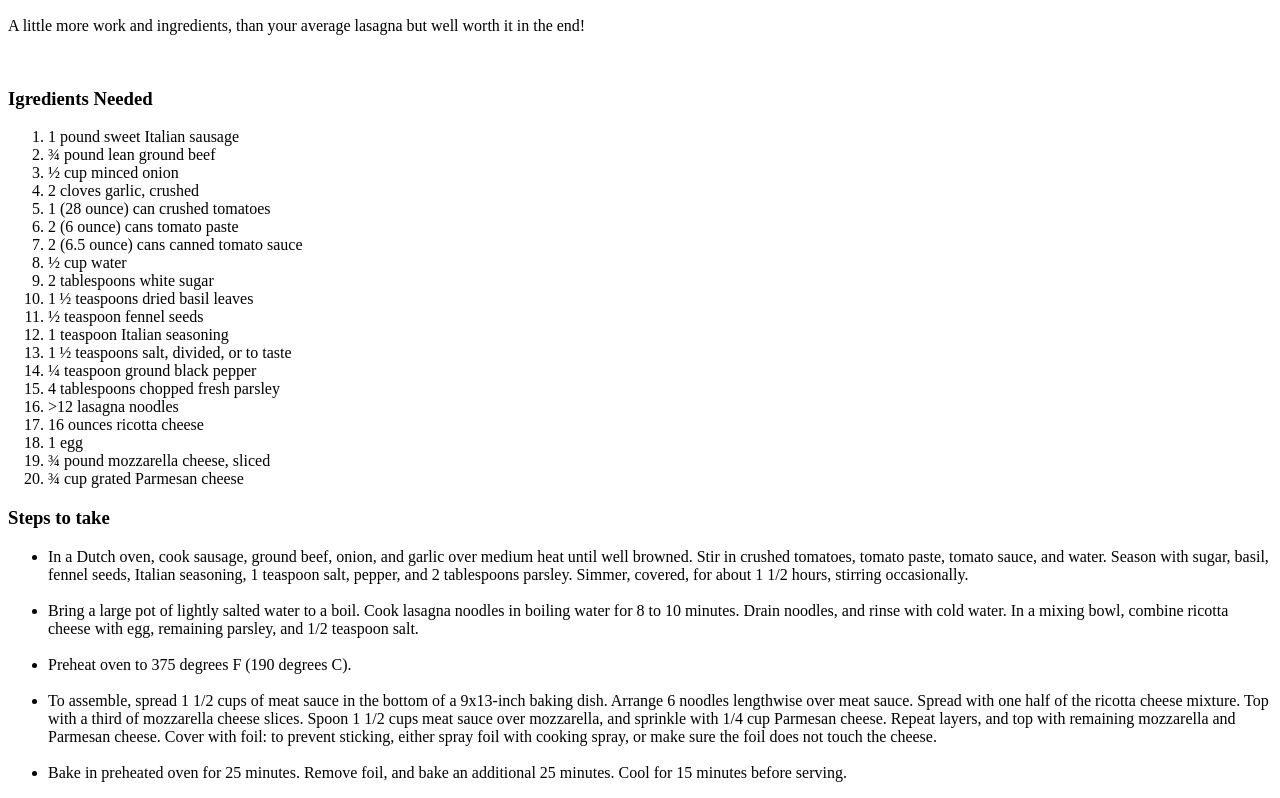
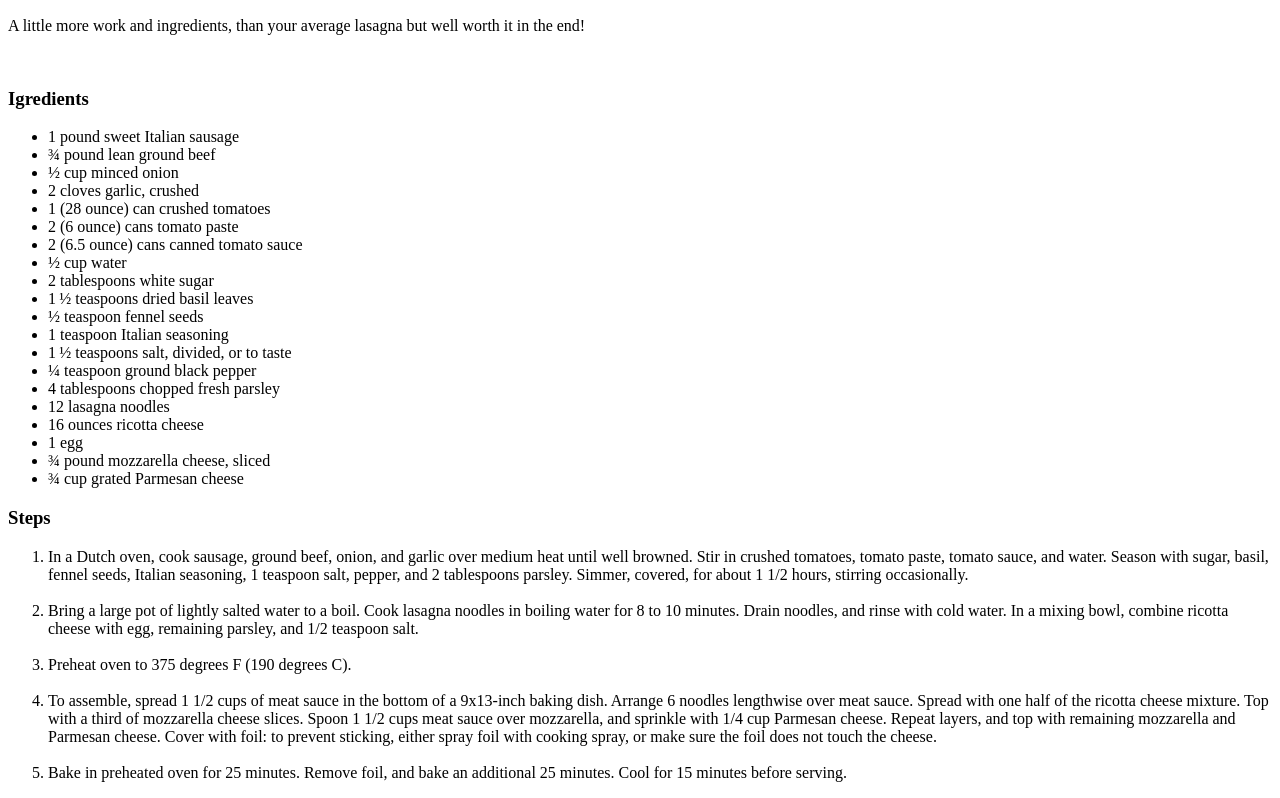
Before and after one commit to Mat-Lain/odin-recipes, a plain HTML site: page recipes/lasagna.html in a window 1280 px wide. Shown: the part 462-1260 px from the top of the page. Drawn offline with Linux system fonts and the light colour scheme.

Commit message:
Fixed Wrong Lists

```diff
--- a/recipes/lasagna.html
+++ b/recipes/lasagna.html
@@ -14,12 +14,12 @@
 
     <p>A little more work and ingredients, than your average lasagna but well worth it in the end!</p>
 
-    <br> <h3>Igredients Needed</h3>
+    <br> <h3>Igredients</h3>
 
-    <ol>
+    <ul>
       <li>1 pound sweet Italian sausage </li>
       <li>¾ pound lean ground beef </li>
-      <li> ½ cup minced onion </li>
+      <li>½ cup minced onion </li>
       <li>2 cloves garlic, crushed </li>
       <li>1 (28 ounce) can crushed tomatoes</li>
       <li>2 (6 ounce) cans tomato paste</li>
@@ -32,16 +32,16 @@
       <li>1 ½ teaspoons salt, divided, or to taste</li>
       <li>¼ teaspoon ground black pepper</li>
       <li>4 tablespoons chopped fresh parsley</li>
-      <li>>12 lasagna noodles</li>
+      <li>12 lasagna noodles</li>
       <li>16 ounces ricotta cheese</li>
       <li>1 egg</li>
       <li>¾ pound mozzarella cheese, sliced</li>
       <li>¾ cup grated Parmesan cheese</li>
-    </ol>
+    </ul>
 
-    <h3>Steps to take</h3>
+    <h3>Steps</h3>
 
-    <ul>
+    <ol>
       <li>In a Dutch oven, cook sausage, ground beef, onion, and garlic over medium heat until well browned.
         Stir in crushed tomatoes, tomato paste, tomato sauce, and water. Season with sugar, basil, fennel seeds,
         Italian seasoning,
@@ -62,7 +62,7 @@
         either spray foil with cooking spray, or make sure the foil does not touch the cheese.</li> <br>
 
         <li>Bake in preheated oven for 25 minutes. Remove foil, and bake an additional 25 minutes. Cool for 15 minutes before serving.</li>
-    </ul>
+    </ol>
 
   </body>
 </html>
```
